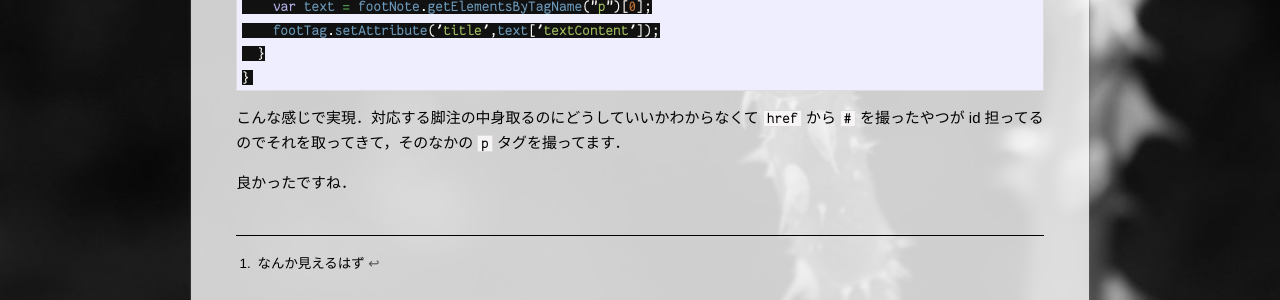
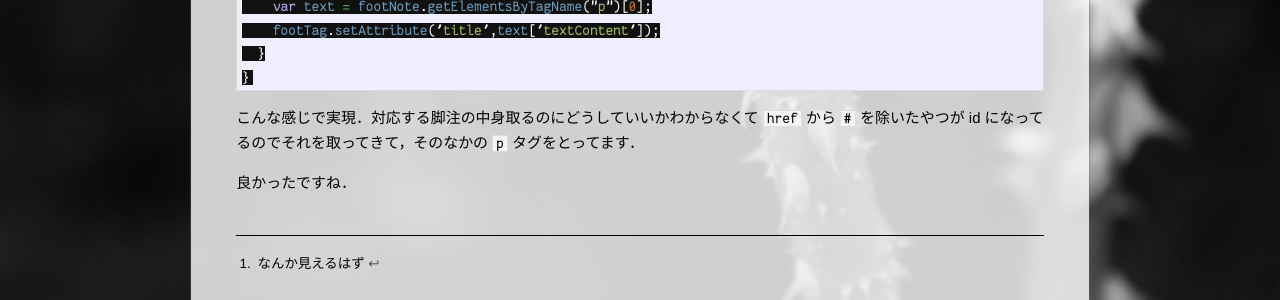
Before and after one commit to lesguillemets/blog, a Jekyll site: the page built from _posts/2014-08-31-footnote-onhover.md, in a window 1280 px wide. Shown: the part 506-806 px from the top of the page. Built offline with Jekyll 4.4.1, drawn with Linux system fonts in a browser that asks for light colours.

Commit message:
fix misconversion

```diff
--- a/_posts/2014-08-31-footnote-onhover.md
+++ b/_posts/2014-08-31-footnote-onhover.md
@@ -24,7 +24,7 @@ function setFootnoteTitles(){
 }
 {% endhighlight %}
 
-こんな感じで実現．対応する脚注の中身取るのにどうしていいかわからなくて `href` から `#` を撮ったやつが id 担ってるのでそれを取ってきて，そのなかの `p` タグを撮ってます．
+こんな感じで実現．対応する脚注の中身取るのにどうしていいかわからなくて `href` から `#` を除いたやつが id になってるのでそれを取ってきて，そのなかの `p` タグをとってます．
 
 良かったですね．
 
```
